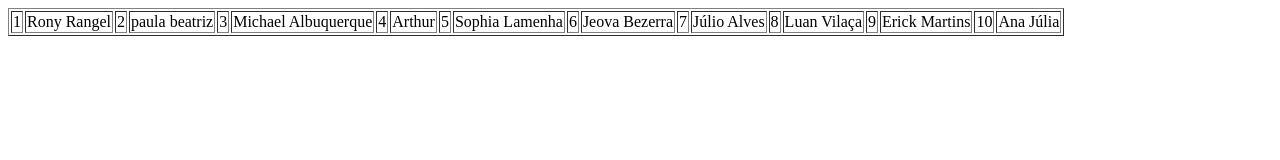
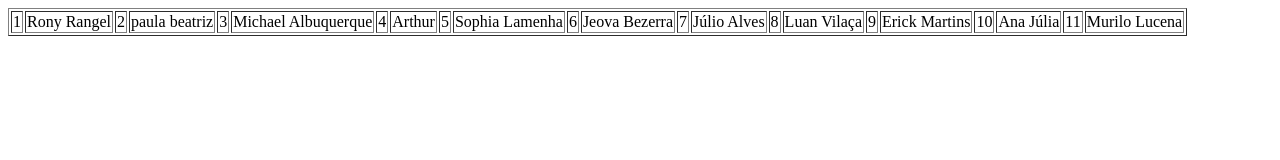
Before and after one commit to prof-ewerton/2024-2-GC-atividade2, a plain HTML site: page default.html in a window 1280 px wide. Drawn offline with Linux system fonts and the light colour scheme.

Commit message:
meu nome

```diff
--- a/default.html
+++ b/default.html
@@ -19,6 +19,7 @@
             <td>8</td><td>Luan Vilaça</td>
             <td>9</td><td>Erick Martins</td>
             <td>10</td><td>Ana Júlia</td>
+            <td>11</td><td>Murilo Lucena</td>
         </tr>
     </table>
 </body>
```
